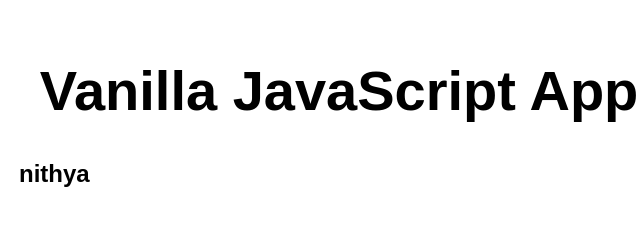
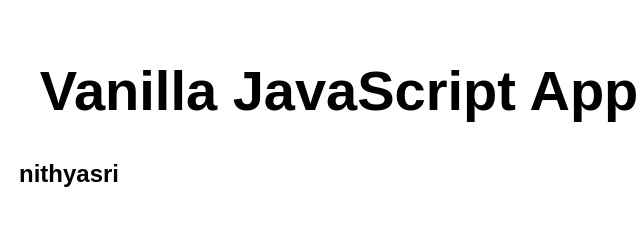
Before and after one commit to KandhimallaNeha/sushmitha, a website: page src/index.html in a window 1280 px wide. Shown: the full height of the page, 301-941 px from the left. Drawn offline with Linux system fonts and the light colour scheme.

Commit message:
index.html

```diff
--- a/src/index.html
+++ b/src/index.html
@@ -11,7 +11,7 @@
 <body>
   <main>
     <h1>Vanilla JavaScript App</h1>
-    <h2>nithya</h2>
+    <h2>nithyasri</h2>
   </main>
 </body>
 
```
